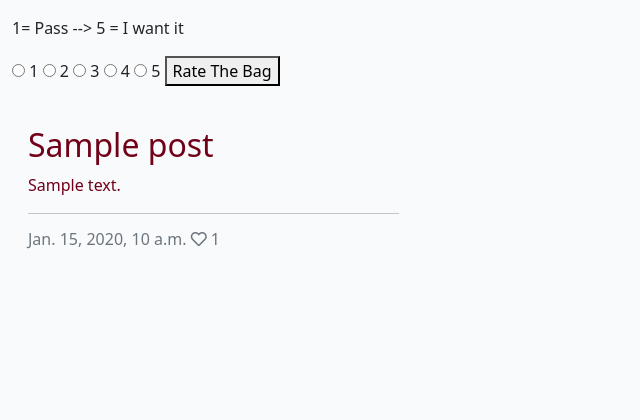
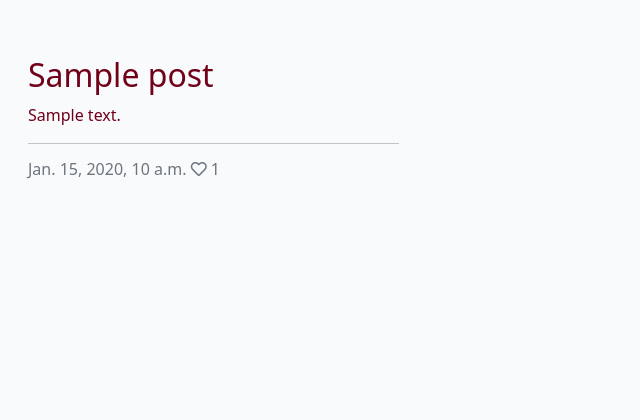
Before and after one commit to Code-Institute-Submissions/JessMair-Hand_Me_My_Bag_JanResub, a Django app: page / in a window 1280 px wide. Shown: the part 109-529 px from the top of the page, without its empty margins (0-640 px from the left). Run offline with Django 3.2, Linux system fonts and the light colour scheme; tables that the repository leaves empty hold one stand-in row (values such as "Sample post"); some libraries are stand-ins or nearby versions.

Commit message:
Remove postreview model

```diff
--- a/blog/forms.py
+++ b/blog/forms.py
@@ -6,7 +6,3 @@ class CommentForm (forms.ModelForm):
     class Meta:
         model = Comment
         fields = ('body'),
-
-class PostReview (forms.ModelForm):
-    class Meta:
-        fields = ['rating']
--- a/blog/models.py
+++ b/blog/models.py
@@ -6,6 +6,8 @@ from cloudinary.models import CloudinaryField
 STATUS = ((0, "Draft"), (1, "Published"))
 
 class Post(models.Model):
+
+
     title = models.CharField(max_length=200, unique=True)
     slug = models.SlugField(max_length=200, unique=True)
     author = models.ForeignKey(User, on_delete=models.CASCADE, related_name="blog_posts")
@@ -21,7 +23,7 @@ class Post(models.Model):
     class Meta:
         ordering = ['-created_on']
 
-    def _str_(self):
+    def __str__(self):
         return self.title
 
     def number_of_likes(self):
@@ -29,45 +31,20 @@ class Post(models.Model):
 
 class Comment(models.Model):
 
+    RATING_CHOICES = [
+        (1, 'One'),
+        (2, 'Two'),
+        (3, 'Three'),
+        (4, 'Four'),
+        (5, 'Five'),
+    ]
+
     post = models.ForeignKey(Post,on_delete=models.CASCADE,related_name='comments')
     name = models.CharField(max_length=80)
     email = models.EmailField()
     body = models.TextField()
     created_on = models.DateTimeField(auto_now_add=True)
     approved = models.BooleanField(default=False)
-
-
-    class Meta:
-        ordering = ['created_on']
-
-    def __str__(self):
-        return f"Comment {self.body} by {self.name}"
-
-
-class CustomStarRating(AbstractBaseUser):
-   object_id = models.UUIDField()
-
-class PostReview(models.Model):
-    slug = models.SlugField(max_length=200, unique=True, null=True)
-    rating = models.IntegerField()
-    rating = (
-        (1,1),
-        (2,2),
-        (3,3),
-        (4,4),
-        (5,5)
-    )
-
-    slug = models.SlugField(max_length=200, unique=True, null=True)
-
-    def __str__(self):
-        return self.post
-
-    def countRating(self):
-        rating = PostReview.objects.filter(
-            status=True
-        ) .aggregate(count=Count('id'))
-        count = 0
-        if rating['count'] is not None:
-            count = int(reviews['count'])
-            return count
+    rating = models.CharField(max_length=2,
+        choices=RATING_CHOICES,
+        default=3,)
--- a/blog/urls.py
+++ b/blog/urls.py
@@ -4,6 +4,5 @@ from . import views
 urlpatterns = [
     path('', views.PostList.as_view(), name='home'),
     path('like/<slug:slug>', views.PostLike.as_view(), name='post_like'),
-    path('ratings/<slug:slug>', views.PostReviews.as_view(), name='post-review'),
     path('<slug:slug>/', views.PostDetail.as_view(), name='post_detail'),
 ]
--- a/blog/views.py
+++ b/blog/views.py
@@ -3,7 +3,6 @@ from django.views import generic, View
 from django.http import HttpResponseRedirect
 from .models import Post
 from .forms import CommentForm
-from .models import PostReview
 
 
 
@@ -77,19 +76,3 @@ class PostLike(View):
             post.likes.add(request.user)
 
         return HttpResponseRedirect(reverse('post_detail', args=[slug]))
-
-class PostReviewList(generic.ListView):
-        model = PostReview
-        queryset = PostReview.objects.all
-        template_name = 'post_detail.html'
-        paginate_by = 6
-
-class PostReviews(View):
-
-    def post(self, request, slug, *args, **kwargs):
-        queryset = Post.objects.all()
-        post = get_object_or_404(Post, slug=slug)
-        rating = PostReview.objects.get(slug=slug)
-
-
-        return HttpResponseRedirect(reverse('post_detail', args=[post.slug]))
--- a/handmemybag/settings.py
+++ b/handmemybag/settings.py
@@ -155,7 +155,7 @@ USE_TZ = True
 
 STATIC_URL = '/static/'
 STATIC_STORAGE = 'cloudinary_storage.storage.StaticHashedCloudinaryStorage'
-STATICFILES_DIRS = [os.path.join(BASE_DIR, 'static')]
+STATICFILES_DIRS = [os.path.join(BASE_DIR, 'static'), ]
 STATIC_ROOT = os.path.join(BASE_DIR, 'staticfiles')
 
 MEDIA_URL = '/media/'
@@ -167,5 +167,5 @@ DEFAULT_FILE_STORAGE = 'cloudinary_storage.storage.MediaCloudinaryStorage'
 DEFAULT_AUTO_FIELD = 'django.db.models.BigAutoField'
 
 # Star Ratings Settings
-STAR_RATINGS_RATING_MODEL = 'blog.CustomStarRating'
+# STAR_RATINGS_RATING_MODEL = 'blog.CustomStarRating'
 STAR_RATINGS_ANONYMOUS = True
--- a/handmemybag/urls.py
+++ b/handmemybag/urls.py
@@ -20,6 +20,5 @@ urlpatterns = [
     path('admin/', admin.site.urls),
     path('summernote/', include('django_summernote.urls')),
     path('', include('blog.urls'), name='blog_urls'),
-    path('ratings/', include('star_ratings.urls', namespace='ratings')),
     path('accounts/', include('allauth.urls')),
 ]
--- a/templates/index.html
+++ b/templates/index.html
@@ -9,23 +9,6 @@
             <div class="row">
                 {% for post in post_list %}
                 <div class="col-md-4">
-                    <form method="post" action="{% url 'post-review' post.slug %}">
-                        {% csrf_token %}
-                        <p>
-                            1= Pass --> 5 = I want it
-                        </p>
-                        <input type="radio" id="1" name="rating" value="1">
-                        <label for="1">1</label>
-                        <input type="radio" id="2" name="rating" value="2">
-                        <label for="2">2</label>
-                        <input type="radio" id="3" name="rating" value="3">
-                        <label for="3">3</label>
-                        <input type="radio" id="4" name="rating" value="4">
-                        <label for="4">4</label>
-                        <input type="radio" id="5" name="rating" value="5">
-                        <label for="5">5</label>
-                        <button type="submit">Rate The Bag</button>
-                    </form>
                     <div class="card mb-4">
                         <div class="card-body">
                             <div class="image-container">
```
Also changed, not shown: README.md, blog/migrations/0004_auto_20220911_2341.py (added), blog/migrations/0004_postreview.py (deleted), blog/migrations/0005_auto_20220907_2101.py (deleted).
